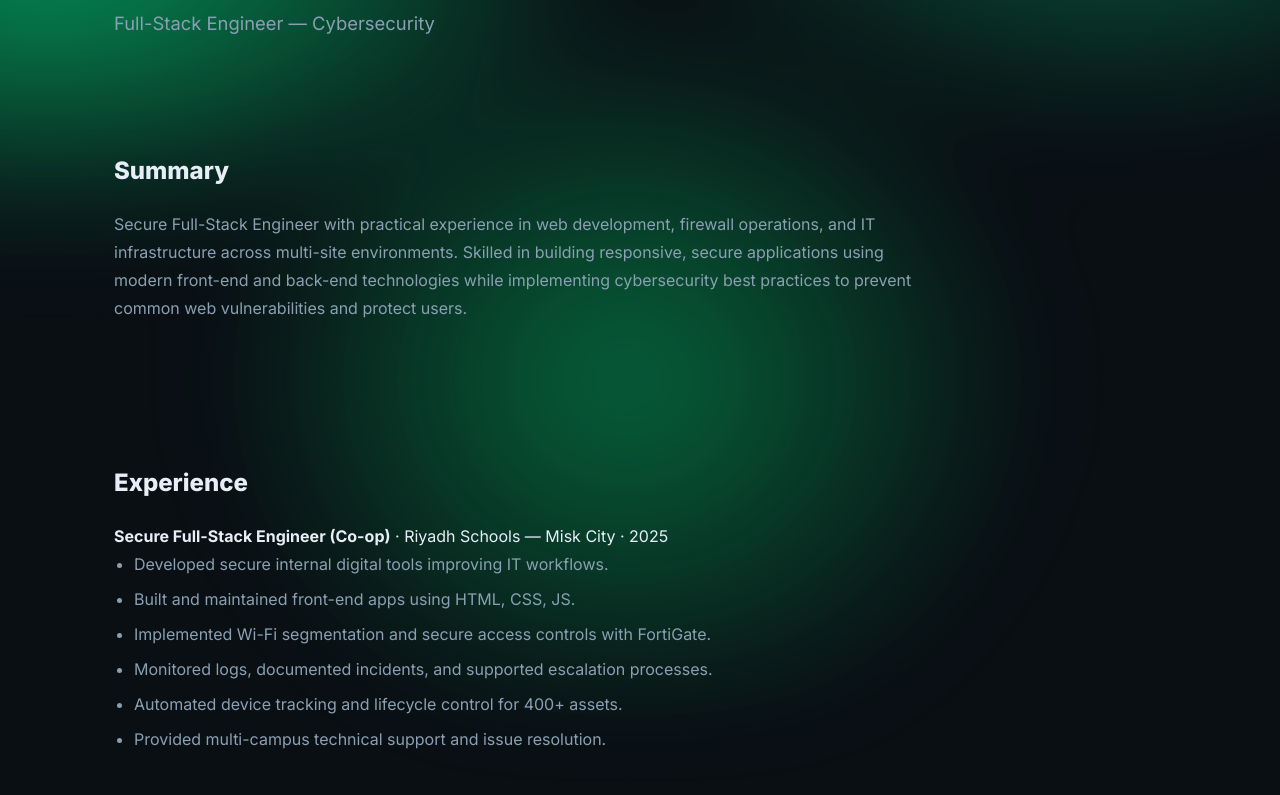
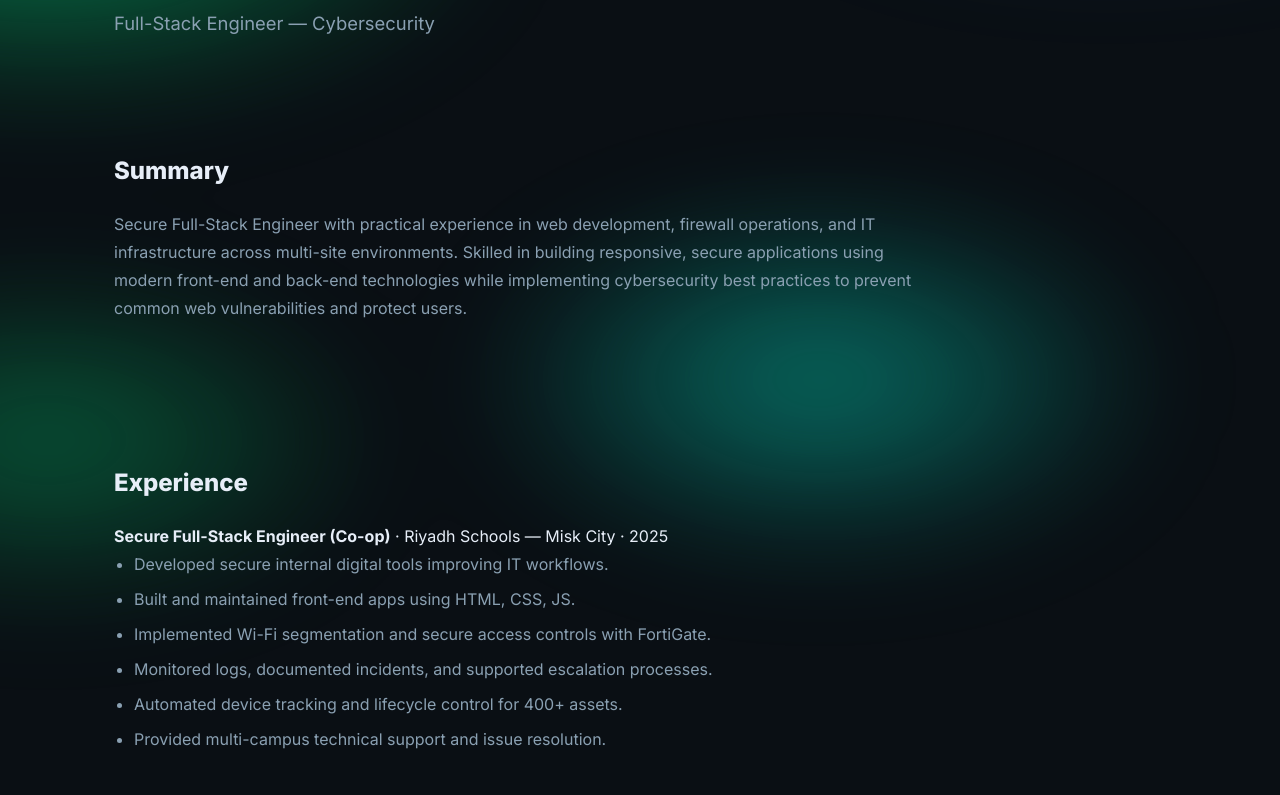
Before and after one commit to Ghalaalhazza/Ghala-Alhazza-s-Portfolio, a plain HTML site: page index.html in a window 1280 px wide. Shown: the part 315-1110 px from the top of the page. Drawn offline with Linux system fonts and the light colour scheme.

Commit message:
Update index.html

```diff
--- a/index.html
+++ b/index.html
@@ -33,18 +33,26 @@ body{
 }
 .aurora::before,.aurora::after{
   content:"";
-  position:absolute;inset:-25%;
+  position:absolute;
+  inset:-25%;
   background:
-    radial-gradient(45% 35% at 20% 40%,rgba(0,226,143,.35),transparent 65%),
-    radial-gradient(40% 40% at 75% 30%,rgba(0,255,160,.22),transparent 60%),
-    radial-gradient(35% 50% at 50% 75%,rgba(0,196,120,.25),transparent 60%);
-  animation:float 20s ease-in-out infinite alternate;
+    radial-gradient(40% 30% at 20% 35%,rgba(0,226,143,.28),transparent 60%),
+    radial-gradient(35% 25% at 75% 25%,rgba(59,167,255,.25),transparent 60%),
+    radial-gradient(30% 25% at 60% 75%,rgba(10,225,200,.25),transparent 60%),
+    radial-gradient(25% 20% at 20% 80%,rgba(0,226,143,.18),transparent 70%);
+  animation:floatAurora 20s ease-in-out infinite alternate;
 }
-.aurora::after{animation-duration:27s;mix-blend-mode:screen;opacity:.85}
-@keyframes float{
-  0%{transform:translate(-1%,-1%) scale(1)}
-  100%{transform:translate(2%,3%) scale(1.05)}
+.aurora::after{
+  animation-duration:27s;
+  mix-blend-mode:screen;
+  opacity:.90;
 }
+
+@keyframes floatAurora{
+  0%{transform:translate3d(-1%,-1%,0) scale(1)}
+  100%{transform:translate3d(2%,3%,0) scale(1.05)}
+}
+
 
 /* Layout */
 section{padding:70px 0}
```
